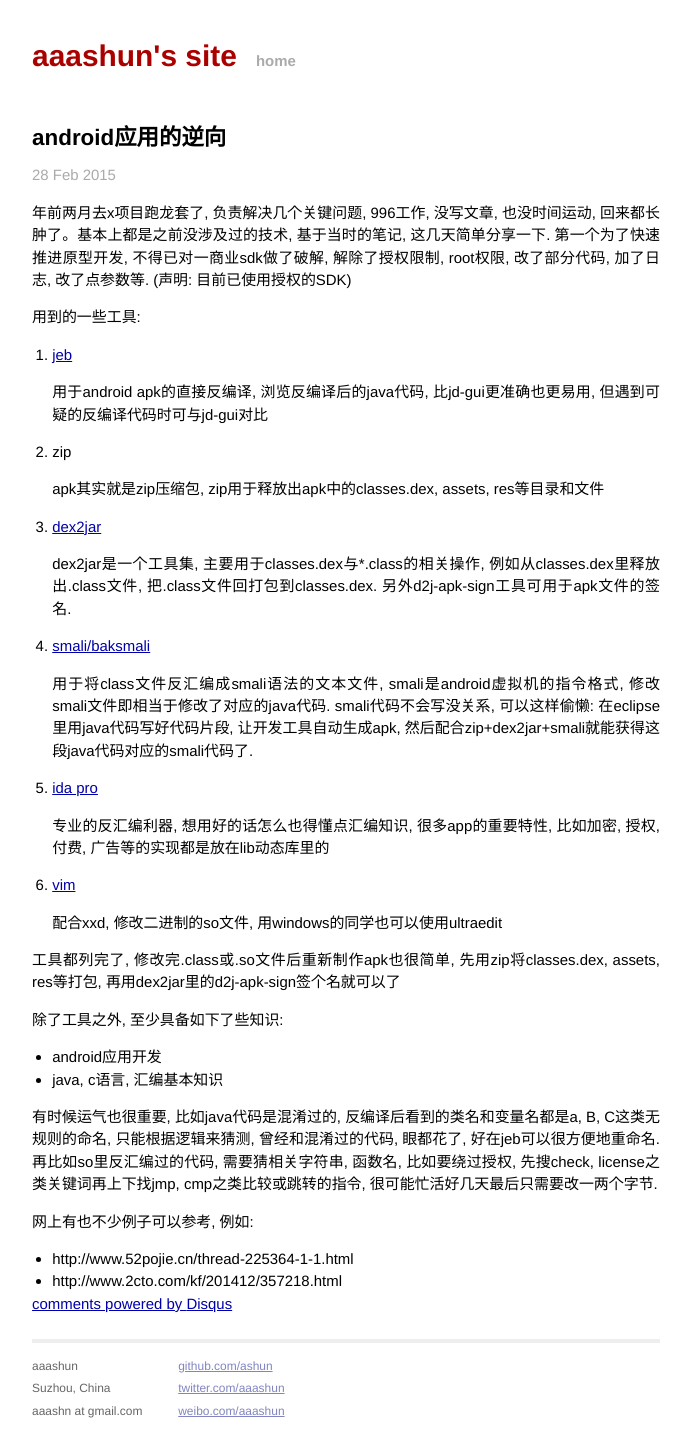
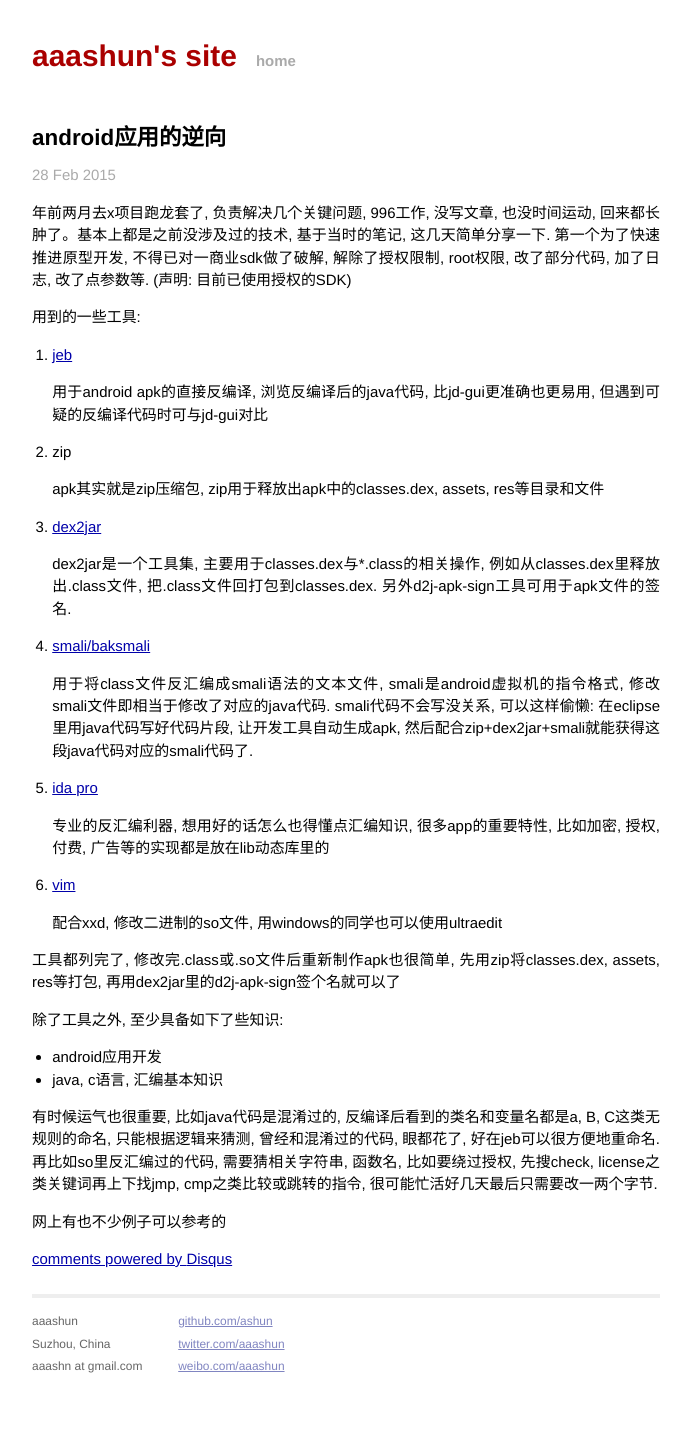
Before and after one commit to aaashun/aaashun.github.io, a Jekyll site: the page built from _posts/2015-02-28-android-app-crack.md, in a window 1280 px wide. Shown: the whole page, without its empty margins (294-985 px from the left). Built offline with Jekyll 4.4.1, drawn with Linux system fonts in a browser that asks for light colours; Markdown is read by kramdown in place of the engine named in the settings; comment, search, counter and statistics services are not loaded; after the commit the page ends 1389 px from its top, so only the background shows below that.

Commit message:
modify post

```diff
--- a/_posts/2015-02-28-android-app-crack.md
+++ b/_posts/2015-02-28-android-app-crack.md
@@ -43,7 +43,6 @@ tags: android
 
 有时候运气也很重要, 比如java代码是混淆过的, 反编译后看到的类名和变量名都是a, B, C这类无规则的命名, 只能根据逻辑来猜测, 曾经和混淆过的代码, 眼都花了, 好在jeb可以很方便地重命名. 再比如so里反汇编过的代码, 需要猜相关字符串, 函数名, 比如要绕过授权, 先搜check, license之类关键词再上下找jmp, cmp之类比较或跳转的指令, 很可能忙活好几天最后只需要改一两个字节.
 
-网上有也不少例子可以参考, 例如:
-
- * http://www.52pojie.cn/thread-225364-1-1.html
- * http://www.2cto.com/kf/201412/357218.html
+网上有也不少例子可以参考的
+<a href="http://www.52pojie.cn/thread-225364-1-1.html"></a>
+<a href="http://www.2cto.com/kf/201412/357218.html"></a>
```
